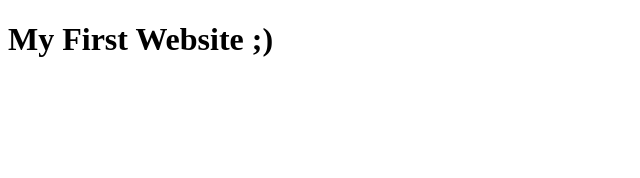
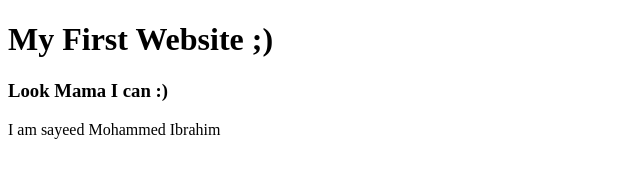
Before and after one commit to sayeedmi/my-first-website, a plain HTML site: page index.html in a window 1280 px wide. Shown: the whole page, without its empty margins (0-640 px from the left). Drawn offline with Linux system fonts and the light colour scheme.

Commit message:
learned github

```diff
--- a/index.html
+++ b/index.html
@@ -8,5 +8,7 @@
 </head>
 <body>
     <h1>My First Website ;)</h1>
+    <h3>Look Mama I can :)</h3>
+    <p>I am sayeed Mohammed Ibrahim</p>
 </body>
 </html>
```
